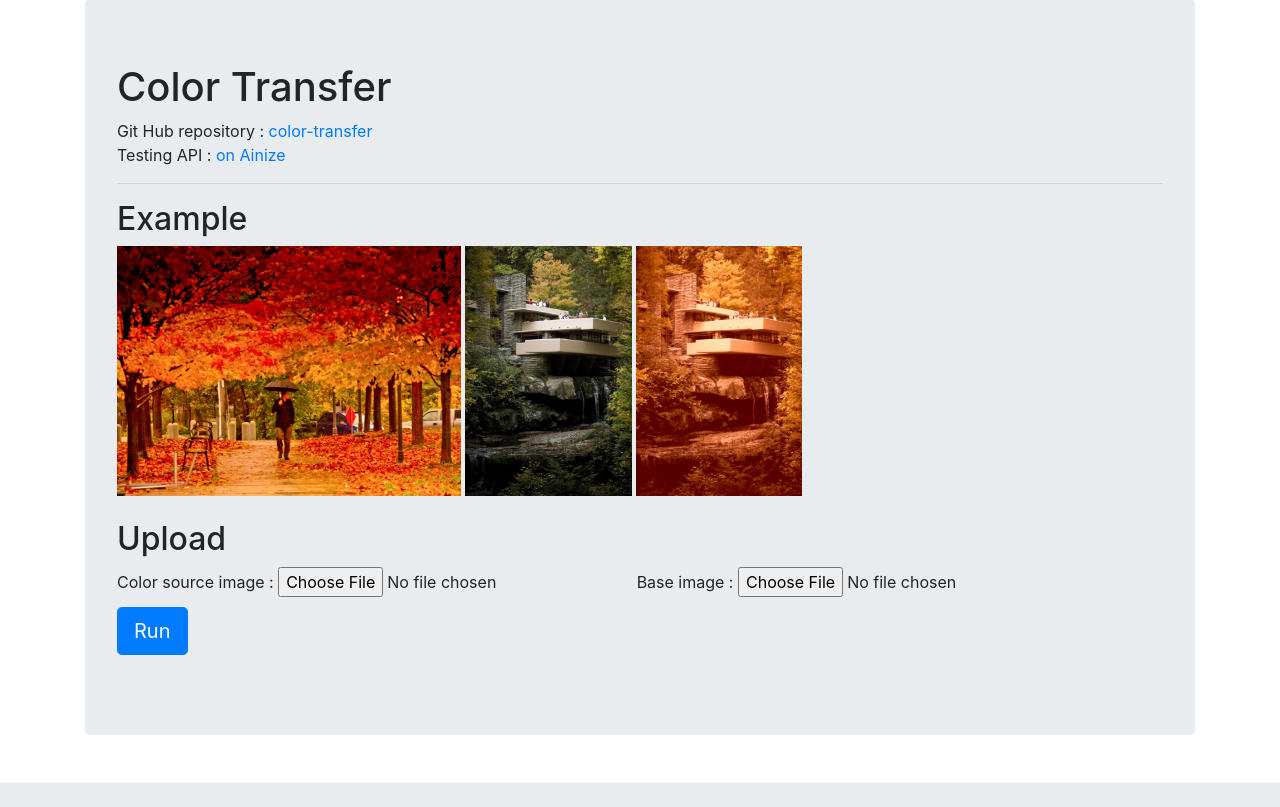
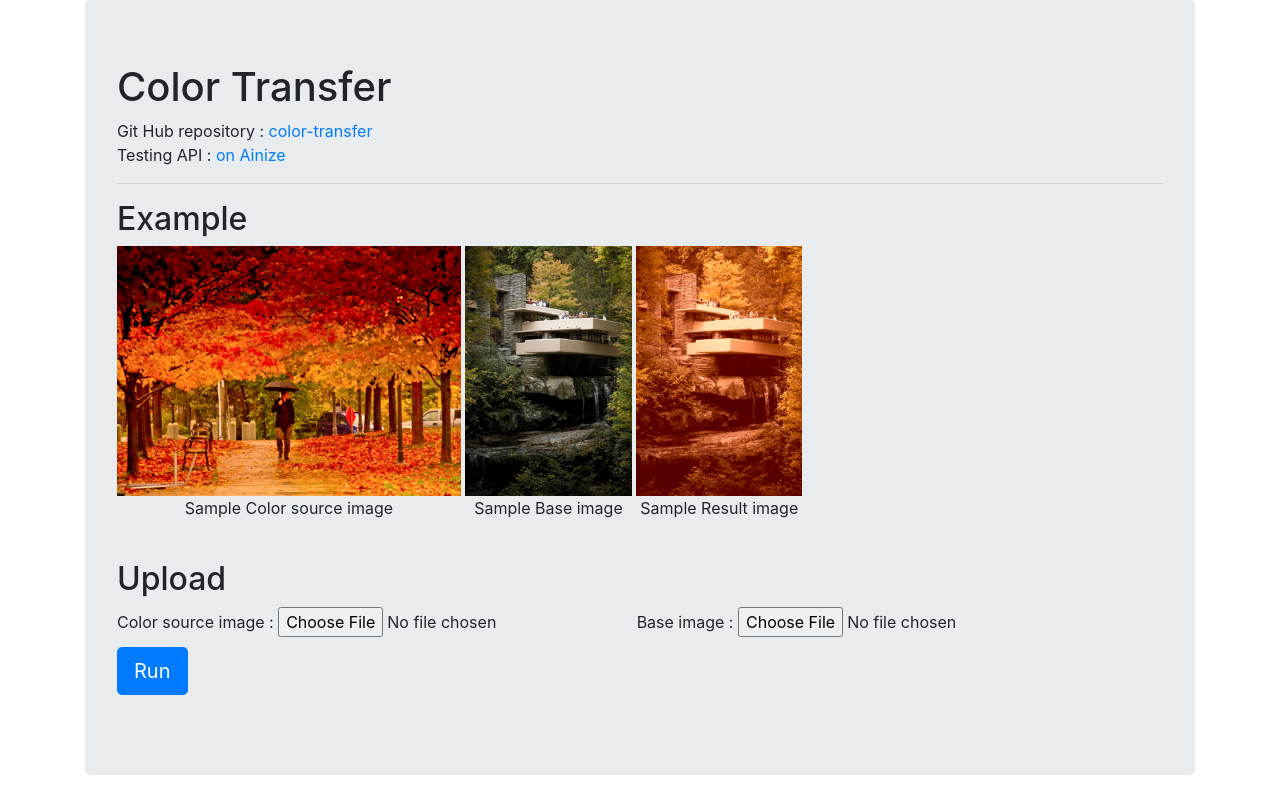
Before and after one commit to woomurf/ainize-color-transfer, a Flask app: page / in a window 1280 px wide. Shown: the part 17-824 px from the top of the page. Before the commit the page ends 800 px from the top, so only its background shows below. Run offline with Flask 2, Linux system fonts and the light colour scheme; some libraries are stand-ins or nearby versions.

Commit message:
add caption

```diff
--- a/templates/index.html
+++ b/templates/index.html
@@ -15,6 +15,11 @@
             .img{
                 height: 250px;
             }
+
+            figure{
+                display: inline-block;
+                text-align: center;
+            }
         </style>
     </head>
     <body>
@@ -30,9 +35,20 @@
 
                 <div id="sampleBox">
                     <h2>Example</h2>
-                    <img class="img" src="https://raw.githubusercontent.com/woomurf/ainize-color-transfer/master/images/autumn.jpg" alt="sample_color_source">
-                    <img class="img" src="https://raw.githubusercontent.com/woomurf/ainize-color-transfer/master/images/fallingwater.jpg" alt="sample_base">
-                    <img class="img" src="https://raw.githubusercontent.com/woomurf/ainize-color-transfer/master/images/autumn_fallingwater.jpeg" alt="sample_result">
+                    <figure>
+                        <img class="img" src="https://raw.githubusercontent.com/woomurf/ainize-color-transfer/master/images/autumn.jpg" alt="sample_color_source">
+                        <figcaption>Sample Color source image</figcaption>
+                    </figure>
+                    <figure>
+                        <img class="img" src="https://raw.githubusercontent.com/woomurf/ainize-color-transfer/master/images/fallingwater.jpg" alt="sample_base">
+                        <figcaption>Sample Base image</figcaption>
+                    </figure>
+                    <figure>
+                        <img class="img" src="https://raw.githubusercontent.com/woomurf/ainize-color-transfer/master/images/autumn_fallingwater.jpeg" alt="sample_result">
+                        <figcaption>Sample Result image</figcaption>
+                    </figure>
+
+
                 </div>
                 <br>
                 <h2>Upload </h2>
```
